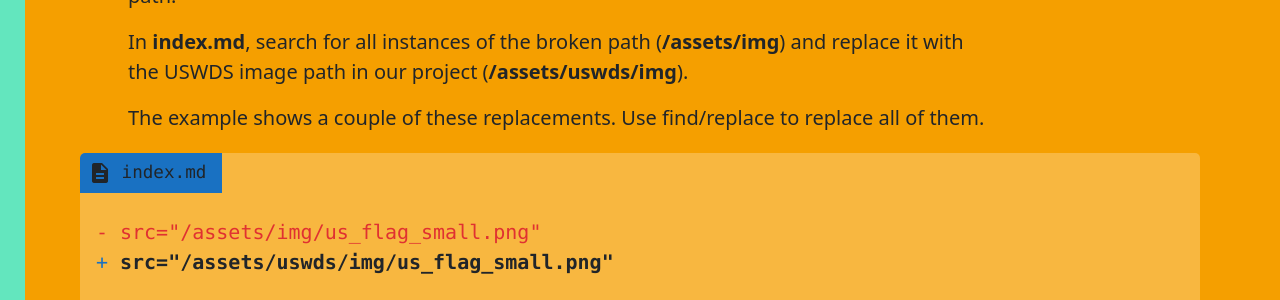
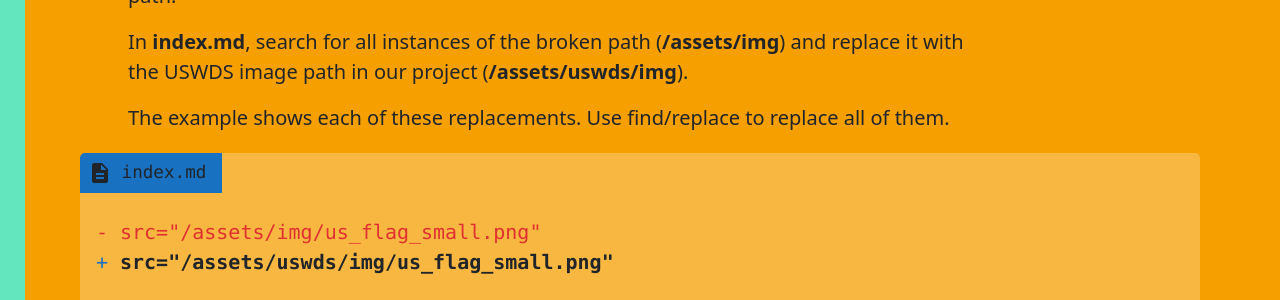
Before and after one commit to uswds/uswds-tutorial, a Jekyll site: the page built from index.md, in a window 1280 px wide and 900 px high, scrolled down 8805 px. Shown: the part 156-456 px from the top of the window. Built offline with Jekyll 4.4.1, drawn with Linux system fonts in a browser that asks for light colours.

Commit message:
Fix grammar

```diff
--- a/_includes/sxs/part-five.html
+++ b/_includes/sxs/part-five.html
@@ -25,7 +25,7 @@ title: USWDS Tutorial
   <h3 class="step">Update image paths.</h3>
   <p class="step-description">Now the banner is on your page. But when you look at it <a href="http://localhost:4000/">in the browser window</a>, it won't look right. The links are broken. That's because the image path in our tutorial is different from the image path on the USWDS website. Let's update all the image paths to our project path.</p>
   <p class="step-description">In <strong>index.md</strong>, search for all instances of the broken path (<strong>/assets/img</strong>) and replace it with the USWDS image path in our project (<strong>/assets/uswds/img</strong>).</p>
-  <p class="step-description">The example shows a couple of these replacements. Use find/replace to replace all of them.</p>
+  <p class="step-description">The example shows each of these replacements. Use find/replace to replace all of them.</p>
   <div class="editor">
     <h4 class="filename"><span class="material-icons" aria-hidden="true">description</span> index.md</h4>
     <pre class="remove">src="/assets/img/us_flag_small.png"</pre><pre class="add">
```
